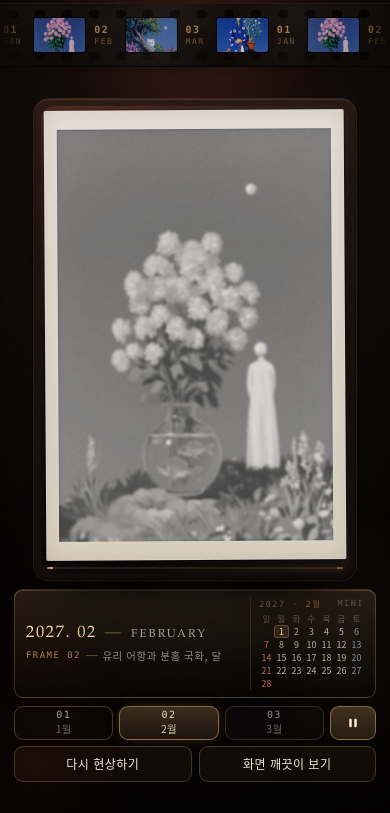
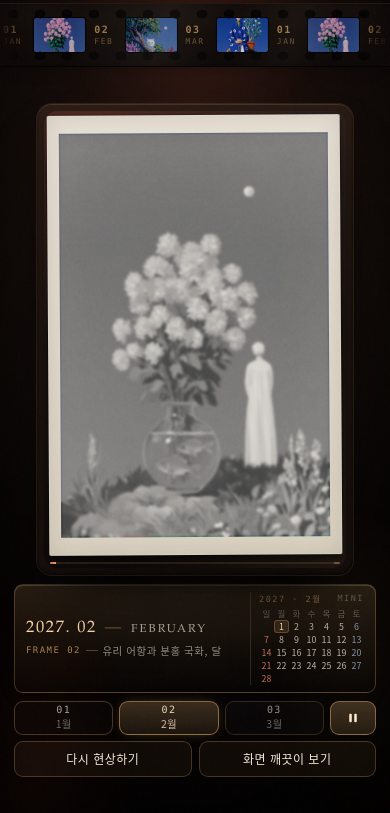
Before and after one commit to piano4848/piano4848.github.io, a plain HTML site: page film-darkroom/index.html in a window 390 px wide. Shown: the part 31-844 px from the top of the page. Drawn offline with Linux system fonts and the light colour scheme.

Commit message:
film-darkroom: 세로 여유 10~16px 확보

```diff
--- a/film-darkroom/index.html
+++ b/film-darkroom/index.html
@@ -18,7 +18,7 @@
   --red:#d8472f;
   --paper:#f3ece0;
   --strip-h:78px;
-  --print-h:clamp(280px,calc(100dvh - 340px),620px);
+  --print-h:clamp(280px,calc(100dvh - 358px),620px);
   --serif:"Iowan Old Style","Palatino Linotype",Palatino,Georgia,"Noto Serif CJK KR","Noto Serif KR",serif;
   --sans:"Noto Sans KR","Noto Sans CJK KR","Apple SD Gothic Neo","Malgun Gothic",system-ui,-apple-system,sans-serif;
   --mono:ui-monospace,"SFMono-Regular",Menlo,Consolas,monospace;
@@ -311,7 +311,7 @@ body.paused::before{animation-play-state:paused}
 
 /* ---------- responsive ---------- */
 @media (max-width:900px){
-  :root{--strip-h:64px;--print-h:clamp(230px,calc(100dvh - 374px),470px);}
+  :root{--strip-h:64px;--print-h:clamp(230px,calc(100dvh - 392px),470px);}
   .top{padding:10px 14px 6px}
   .layout{grid-template-columns:1fr;gap:0;align-content:center;padding:8px 14px 8px;}
   .stage{gap:9px}
@@ -337,7 +337,7 @@ body.paused::before{animation-play-state:paused}
   .prog{margin:7px 2px 0}
 }
 @media (max-width:400px){
-  :root{--print-h:clamp(220px,calc(100dvh - 370px),450px);}
+  :root{--print-h:clamp(220px,calc(100dvh - 386px),440px);}
   .brand{font-size:10.5px;letter-spacing:.22em}
   .brand b{font-size:12px}
   .meta{font-size:8.5px;letter-spacing:.14em}
```
